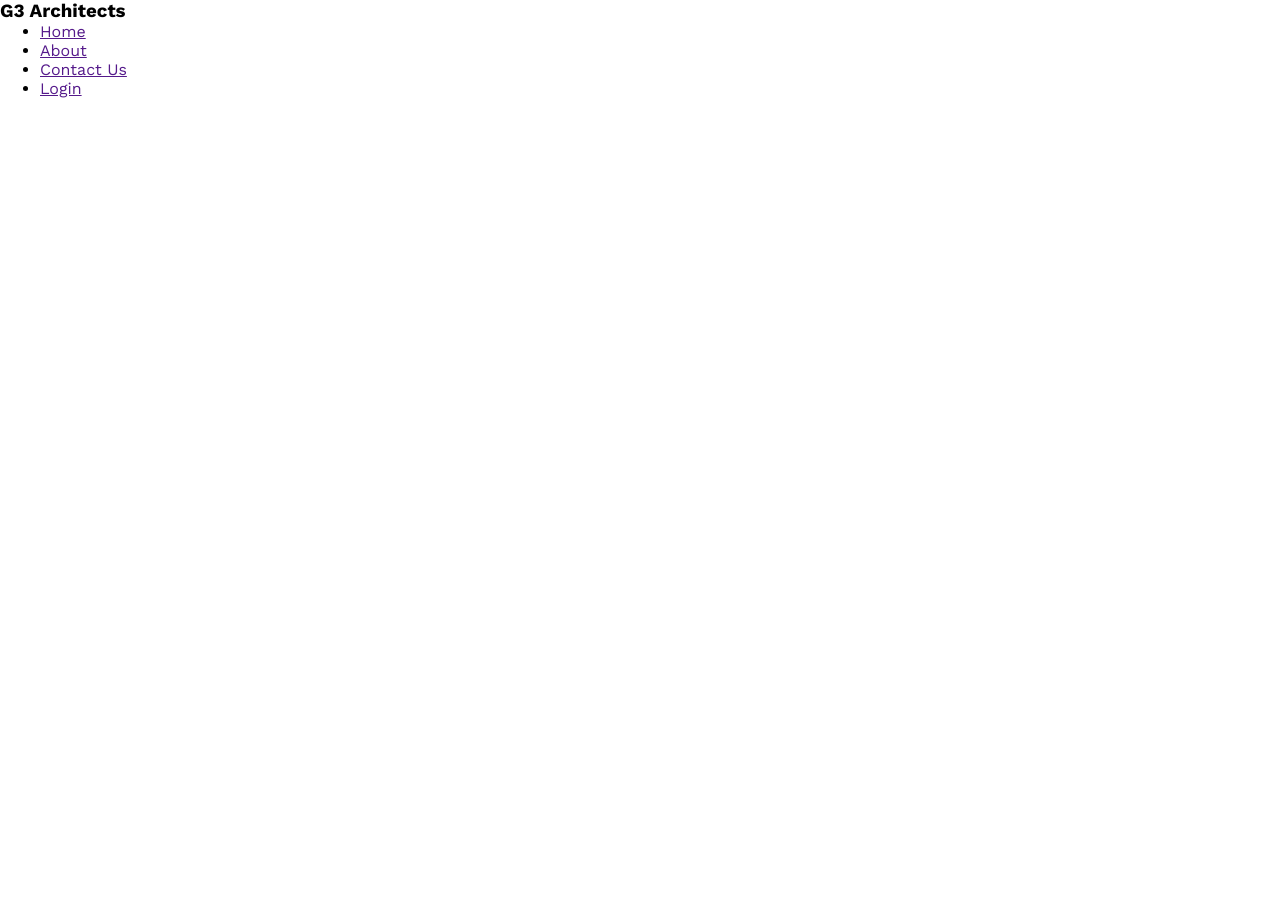
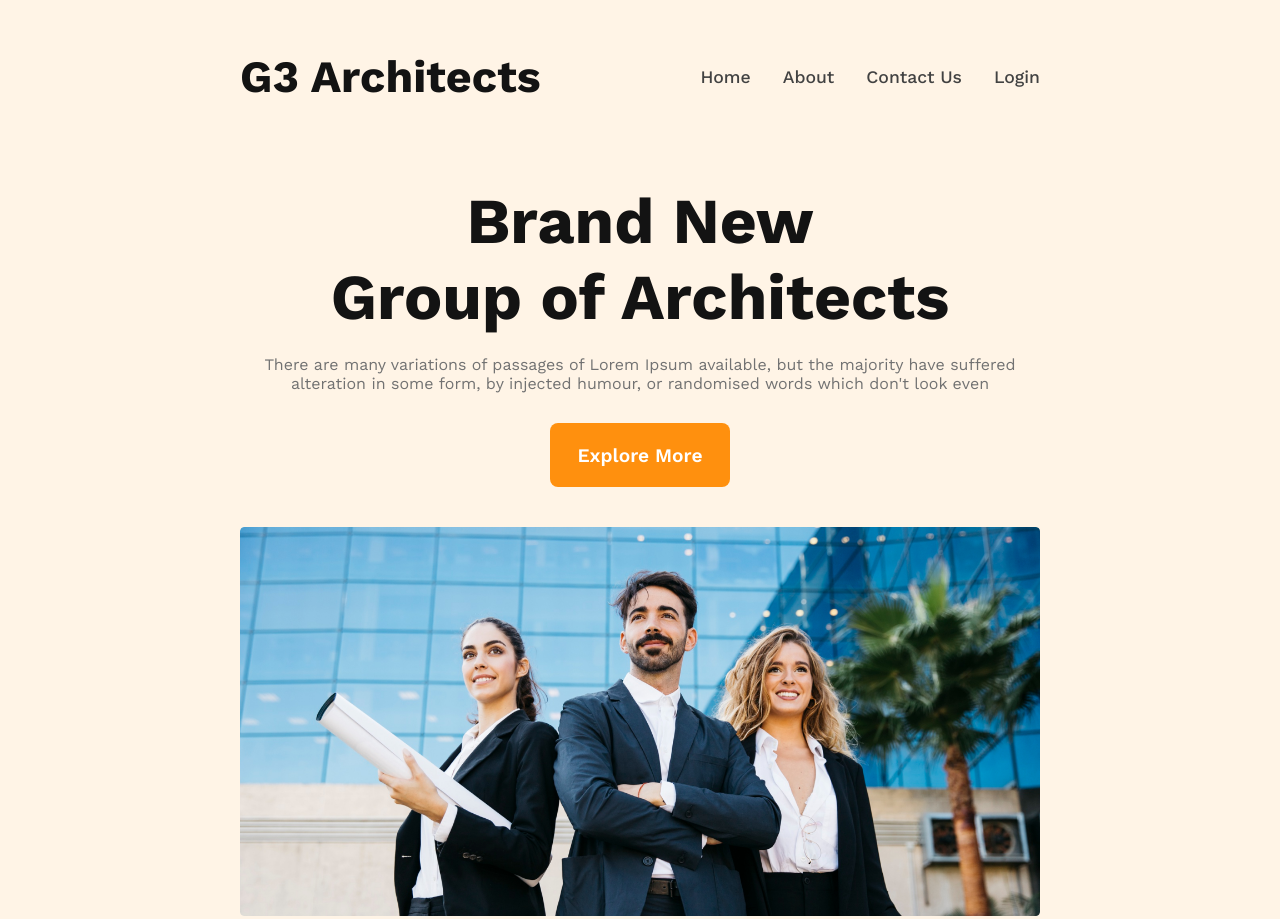
Before and after one commit to Sikder82/g3-architect-website, a plain HTML site: page index.html in a window 1280 px wide. Before the commit the page ends 800 px from the top, so only its background shows below. Drawn offline with nearby package versions, Linux system fonts and the light colour scheme.

Commit message:
Add Banner section

```diff
--- a/index.html
+++ b/index.html
@@ -3,18 +3,26 @@
 <head>
     <meta charset="UTF-8">
     <meta name="viewport" content="width=device-width, initial-scale=1.0">
-    <title>Architect Website</title>
+    <title>G3 Architect</title>
     <link rel="stylesheet" href="styles/architect.css">
 </head>
 <body>
     <header>
-        <h3>G3 Architects</h3>
+        <nav>
+            <h3 class="nav-title">G3 Architects</h3>
             <ul>
                 <li><a href="">Home</a></li>
                 <li><a href="">About</a></li>
                 <li><a href="">Contact Us</a></li>
                 <li><a href="">Login</a></li>
             </ul>
+        </nav>
+        <div class="banner-contant">
+            <h1 class="banner-title">Brand New <br>Group of Architects </h1>
+            <p class="banner-discription">There are many variations of passages of Lorem Ipsum available, but the majority have suffered alteration in some form, by injected humour, or randomised words which don't look even</p>
+            <button class="primary-button">Explore More</button>
+        </div>
+        <img class="banner-img" src="images/banner.png" alt="Architects">
 
     </header>
     <main>
--- a/styles/architect.css
+++ b/styles/architect.css
@@ -1,6 +1,72 @@
 @import url('https://fonts.googleapis.com/css2?family=Inter:wght@400;500;600;700;800;900&family=Work+Sans:wght@400;500;600;700;800;900&display=swap');
+/* Shared style */
 *{
     margin: 0;
     font-family: 'Inter', sans-serif;
     font-family: 'Work Sans', sans-serif;
 }
+.primary-button{
+    width: 180px;
+    height: 64px;
+    border-radius: 8px;
+    background-color: #FF900E;
+    color: #fff;
+    font-size: 1.2rem;
+    text-align: center;
+    font-weight: 600;
+    border: none;
+}
+
+header{
+    padding: 50px 240px;
+    background-color: rgba(255, 144, 14, 0.10);
+}
+
+/* Navigation related style */
+nav{
+    display: flex;
+    justify-content: space-between;
+    align-items: center;
+}
+.nav-title{
+    font-size: 2.8rem;
+    font-weight: 700;
+    color: #131313;
+}
+nav > ul {
+    display: flex;
+}
+nav > ul > li{
+    list-style: none;
+}
+nav > ul > li > a{
+    text-decoration: none;
+    color: #424242;
+    font-size: 1.1rem;
+    font-weight: 500;
+    margin-left: 2rem;
+}
+
+/*Banner related style*/
+.banner-contant{
+    max-width: 800px;
+    margin: 80px auto 0;
+    text-align: center;
+}
+.banner-title{
+    color: #131313;
+    font-size: 4rem;
+    font-weight: 700;
+    padding-bottom: 20px;
+}
+.banner-discription{
+    color: #727272;
+    font-size: 1rem;
+    font-weight: 400;
+    padding-bottom: 30px;
+}
+.banner-img{
+    width: 100%;
+    height: 100%;
+    margin-top: 40px;
+}
```
Lines whose indentation alone changed are shown as unchanged.
